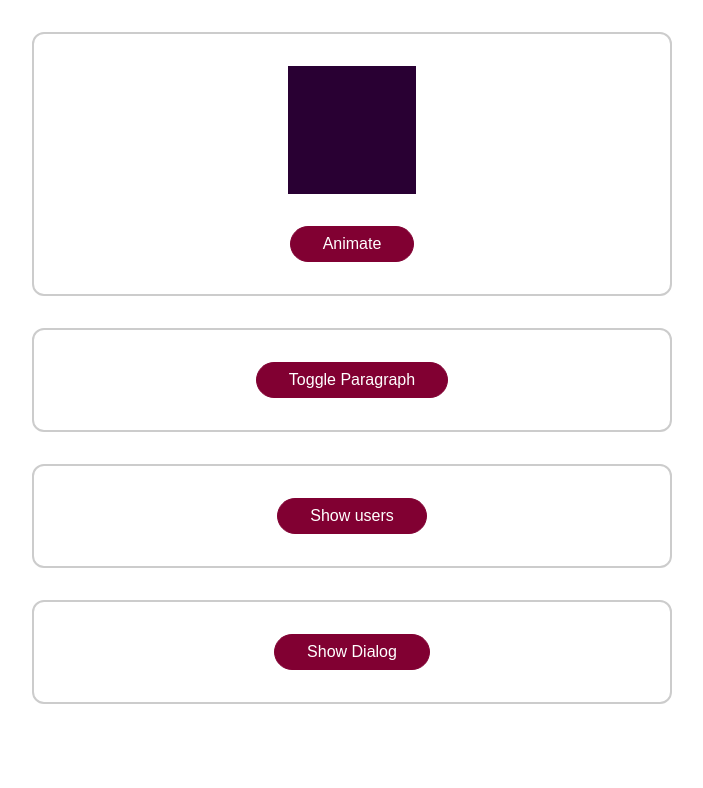
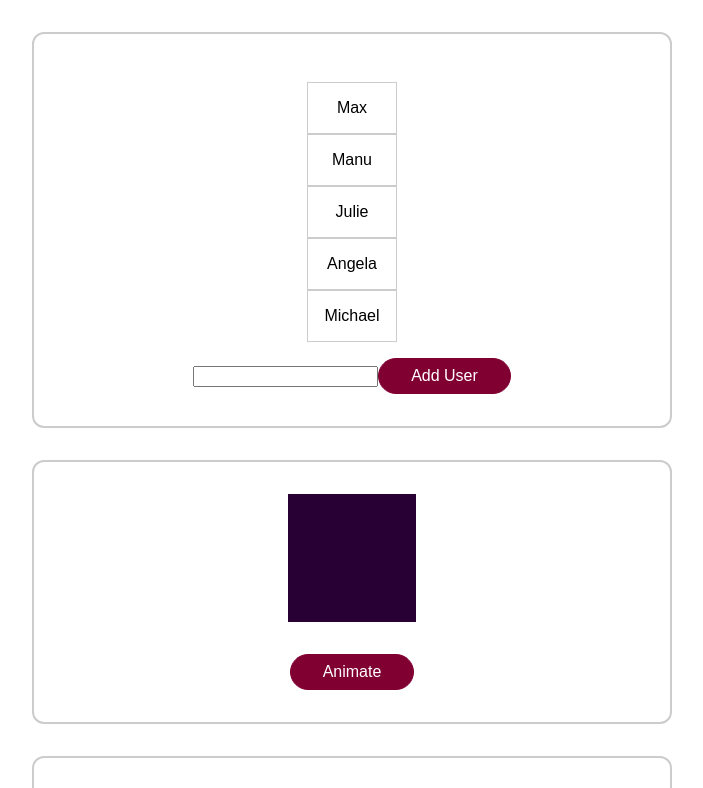
Before and after one commit to Jarweb01/Vue-course-Udemy, a Vue app in the folder section-14.192/: page / in a window 1280 px wide. Shown: the top 788 px of the page, without its empty margins (288-991 px from the left). Built offline with nearby package versions, Linux system fonts and the light colour scheme.

Commit message:
Finish section-14.206

```diff
--- a/section-14.192/src/App.vue
+++ b/section-14.192/src/App.vue
@@ -1,4 +1,7 @@
 <template>
+<div class="container">
+  <users-list></users-list>
+</div>
   <div class="container">
     <div class="block" :class="{ animate: animatedBlock }"></div>
     <button @click="animateBlock">Animate</button>
@@ -37,7 +40,12 @@
 </template>
 
 <script>
+import UsersList from './components/UsersList.vue';
+
 export default {
+  components: {
+    UsersList
+  },
   data() {
     return {
       animatedBlock: false,
--- /dev/null
+++ b/section-14.192/src/components/UsersList.vue
@@ -0,0 +1,70 @@
+<template>
+  <transition-group tag="ul" name="user-list">
+    <li v-for="user in users" :key="user" @click="removeUser(user)">{{ user }}</li>
+  </transition-group>
+  <div>
+    <input type="text" ref="userNameInput">
+    <button @click="addUser">Add User</button>
+  </div>
+</template>
+
+<script>
+export default {
+  data() {
+    return {
+      users: ['Max', 'Manu', 'Julie', 'Angela', 'Michael'],
+    }
+  },
+  methods: {
+    addUser(){
+      const enteredUserName = this.$refs.userNameInput.value;
+      this.users.unshift(enteredUserName);
+    },
+    removeUser(user){
+      this.users = this.users.filter(usr => usr !== user)
+    },
+  }
+}
+</script>
+
+<style scoped>
+ul {
+  list-style: none;
+  margin: 1rem 0;
+  padding: 0;
+}
+li {
+  border: 1px solid #ccc;
+  padding: 1rem;
+  text-align: center;
+}
+
+.user-list-enter-from {
+  opacity: 0;
+  transform: translateX(-30px);
+}
+.user-list-enter-active {
+  transition: all 1s ease-out;
+}
+.user-list-enter-to,
+.user-list-leave-from {
+  opacity: 1;
+  transform: translateX(0);
+}
+
+
+.user-list-leave-active {
+  transition: all 1s ease-in;
+  position: absolute;
+}
+
+.user-list-leave-to {
+  opacity: 0;
+  transform: translateX(30px);
+}
+
+.user-list-move {
+  transition: transform 0.8s ease;
+}
+
+</style>
```
